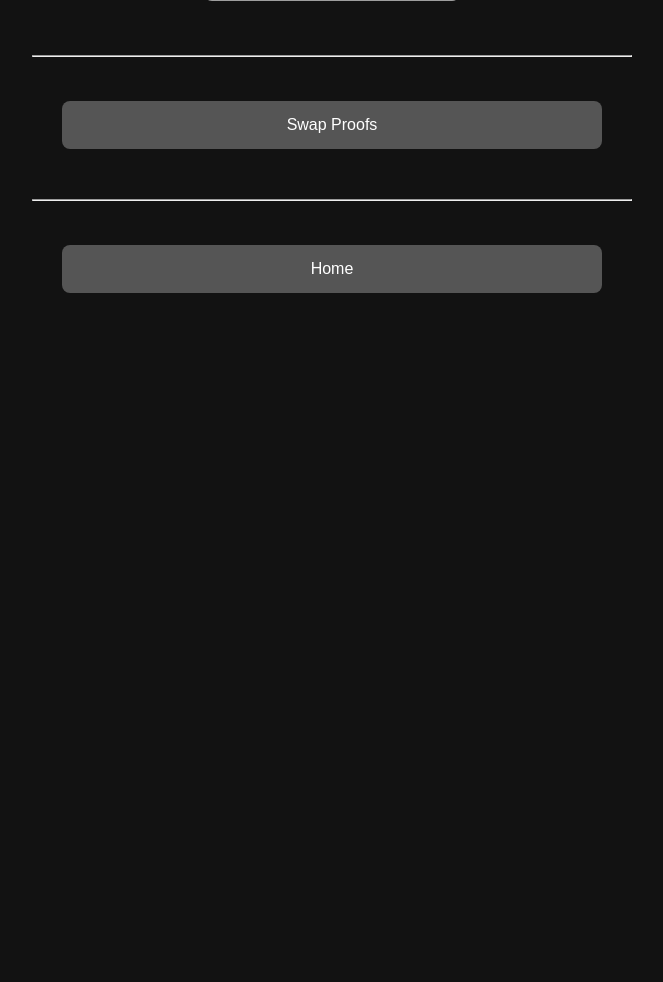
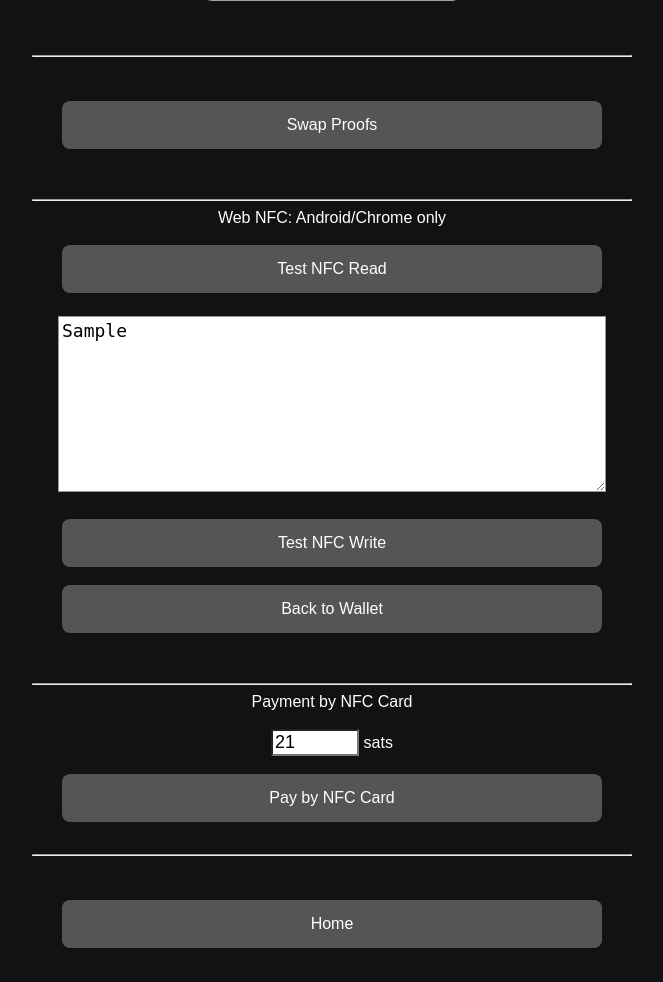
Before and after one commit to trbouma/safebox, a FastAPI app: template app/templates/dangerzone.html in a window 1280 px wide. Shown: the part 1140-2122 px from the top of the page, without its empty margins (308-971 px from the left). Before the commit the page ends 1433 px from the top, so only its background shows below. Run offline with FastAPI, Linux system fonts and the light colour scheme; the template is opened without the code that fills it: most values are stand-ins (such as "Sample title", 1, 10 or a date in 2020); parts of the project's set-up code (start-up, migrations or seed data) failed here and were passed over; grey boxes are pictures that could not be loaded.

Commit message:
add in nwc

```diff
--- a/app/main.py
+++ b/app/main.py
@@ -217,7 +217,7 @@ async def get_nostr_name(request: Request, name: str, ):
     return JSONResponse(content=nostr_names, headers=headers)
     # return nostr_names
 
-@app.get("/.well-known/safebox.json",tags=["public"])
+@app.get("/.well-known/safebox.json/{name}",tags=["public"])
 async def get_safebox_pubhex(request: Request, name: str, ):
 
     #This returns the the pubkey of the safebox based on the lightning address
@@ -249,22 +249,11 @@ async def get_safebox_pubhex(request: Request, name: str, ):
                 safebox_found = safeboxes.first()
                 if safebox_found:
                     key_obj = Keys(pub_k=safebox_found.npub)
-                    npub_hex = key_obj.public_key_hex()
+                    pubkey = key_obj.public_key_hex()
                 else:
-                    raise HTTPException(status_code=404, detail=f"{name} not found")
-
-    try:
-        # wallet_info = get_public_profile(wallet_name=name)
-        # print(wallet_info['wallet_info']['npub_hex'])
-        # return{"status": "OK", "reason": "not implemented yet"}
-
-        pubkey = npub_hex
-
-    except:
-        return{"status": "ERROR", "reason": "Name does not exist"}
-
-    account_metadata = {}
-    # pubkey =  wallet_info['wallet_info']['npub_hex']
+                    pubkey = None
+                    #
+                    # raise HTTPException(status_code=404, detail=f"{name} not found")
 
 
 
--- a/app/templates/dangerzone.html
+++ b/app/templates/dangerzone.html
@@ -120,6 +120,110 @@ async function setCustomHandle() {
       }
 </script>
 
+
+<script>
+  var ecash_write = "{{nfc_write}}";
+
+  async function readTag() {
+    var nfc_text_area = document.getElementById("nfc_text");
+    if ("NDEFReader" in window) {
+      const ndef = new NDEFReader();
+      try {
+        await ndef.scan();
+        ndef.onreading = event => {
+          const decoder = new TextDecoder();
+          for (const record of event.message.records) {
+            consoleLog("Record type:  " + record.recordType);
+            consoleLog("MIME type:    " + record.mediaType);
+            consoleLog("=== data ===\n" + decoder.decode(record.data));
+            nfc_text_area.value = decoder.decode(record.data);
+          }
+          alert("Done!");
+        }
+      } catch(error) {
+        consoleLog(error);
+      }
+    } else {
+      consoleLog("Web NFC is not supported.");
+    }
+  }
+
+  async function writeTag() {
+    var nfc_text_area = document.getElementById("nfc_text");
+    var nfc_text = nfc_text_area.value
+
+    if ("NDEFReader" in window) {
+      const ndef = new NDEFReader();
+      try {
+        await ndef.write(nfc_text);
+        alert("NDEF message written!");
+        consoleLog("NDEF message written: " + nfc_text);
+      } catch(error) {
+        consoleLog(error);
+      }
+    } else {
+      alert("Web NFC is not supported.");
+    }
+  }
+
+  async function paybyNFC() {
+    var nfc_amount = document.getElementById("input_nfc_amount").value;
+    var nfc_token;
+    if ("NDEFReader" in window) {
+      const ndef = new NDEFReader();
+      try {
+        await ndef.scan();
+        ndef.onreading = event => {
+          const decoder = new TextDecoder();
+          for (const record of event.message.records) {
+
+            nfc_token = decoder.decode(record.data);
+          }
+          consoleLog(`Pay ${nfc_amount} with ${nfc_token}` );
+          submitToken(nfc_amount, nfc_token)
+
+        }
+      } catch(error) {
+        consoleLog(error);
+      }
+    } else {
+      consoleLog("Web NFC is not supported.");
+    }
+
+
+  }
+
+  function consoleLog(data) {
+    var logElement = document.getElementById('log');
+    logElement.innerHTML += data + '\n';
+  };
+
+  if (localStorage) {
+
+      //alert("Local Storage!");
+      // localStorage.setItem("name", "Tim");
+  }
+  async function submitToken(nfc_amount,nfc_token) {
+
+    consoleLog(`submitToken ${nfc_amount} ${nfc_token}`);
+    const submit_data = {"payment_token": nfc_token, "amount": parseInt(nfc_amount)};
+
+  await fetch('/safebox/acceptpaymenttoken', {
+    method: "POST",
+    headers: {"Content-Type": "application/json"},
+    body: JSON.stringify(submit_data)
+  })
+    .then((data) => {consoleLog(`done ${data}`)});
+
+
+
+   }
+
+
+
+
+  </script>
+
 {% endblock %}
 
 {% block page_content %}
@@ -169,6 +273,31 @@ async function setCustomHandle() {
       <button onclick="swapProofs()">Swap Proofs</button>
       <br><br>
 </div>
+<div class="center-text">
+  <hr>
+  Web NFC: Android/Chrome only
+  <br><br>
+
+  <button onclick="readTag()">Test NFC Read</button>
+  <br><br>
+  <textarea id="nfc_text" name="nfc_text" rows="8" style="width:90%;">{{payment_token}}</textarea>
+  <br><br>
+  <button onclick="writeTag()">Test NFC Write</button>
+  <br><br>
+  <button onclick="backToWallet()">Back to Wallet</button>
+  <br><br>
+  <pre id="log"></pre>
+</div>
+<div class="center-text">
+  <hr>
+  Payment by NFC Card
+  <br><br>
+  <input type="number" placeholder="0" id="input_nfc_amount"   value="21" width="10"> sats
+  <br><br>
+  <button onclick="paybyNFC()">Pay by NFC Card</button>
+
+</div>
+
 
 
 
```
Also changed, not shown: app/appmodels.py (+9 -1 lines), app/routers/lnaddress.py (+16 -3 lines), app/routers/safebox.py (+64 -4 lines).
